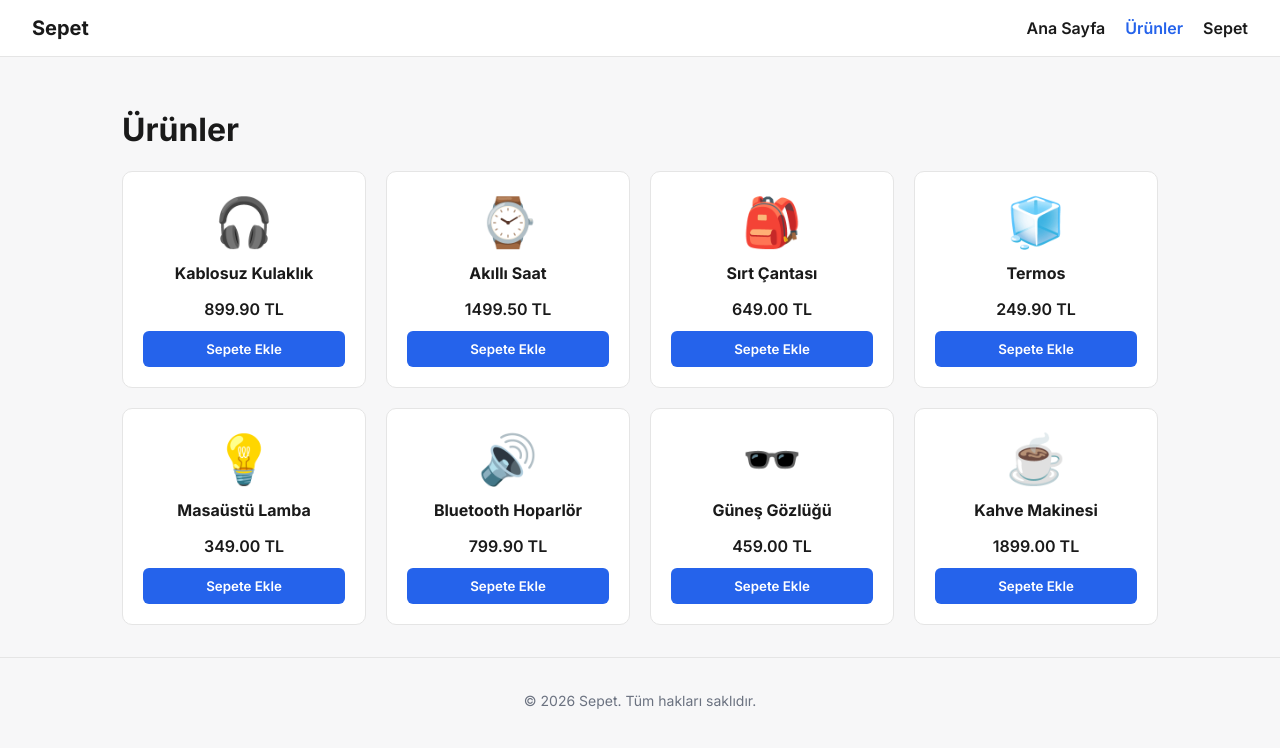
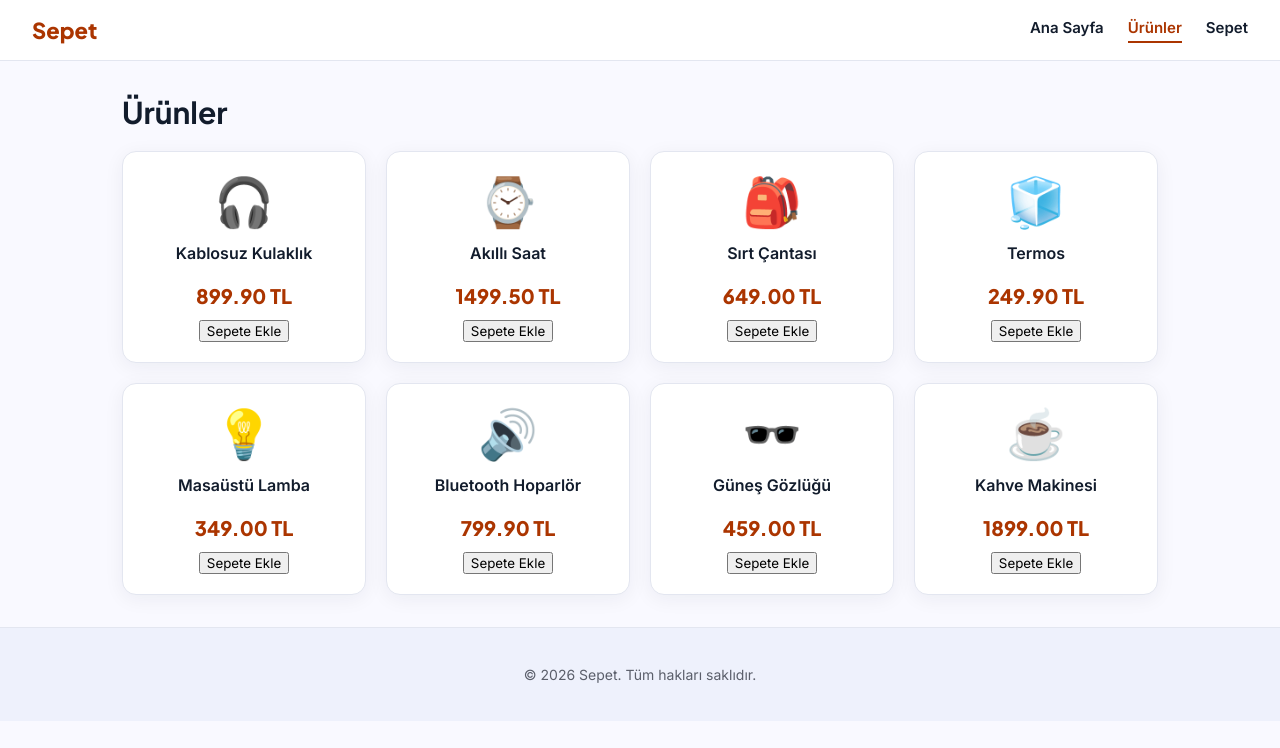
Before and after one commit to ferdikorkut/sepet, a React (Vite) app: page /urunler in a window 1280 px wide. Shown: the top 748 px of the page. Built offline with nearby package versions, Linux system fonts and the light colour scheme.

Commit message:
feat: add redesign color/typography tokens and rewrite global stylesheet

```diff
--- a/package.json
+++ b/package.json
@@ -12,7 +12,8 @@
     "react": "^18.3.1",
     "react-dom": "^18.3.1",
     "react-router-dom": "^6.26.0",
-    "@fontsource/inter": "^5.0.20"
+    "@fontsource/inter": "^5.0.20",
+    "@fontsource/plus-jakarta-sans": "^5.0.20"
   },
   "devDependencies": {
     "@vitejs/plugin-react": "^4.3.1",
--- a/src/index.css
+++ b/src/index.css
@@ -1,6 +1,23 @@
 @import '@fontsource/inter/400.css';
 @import '@fontsource/inter/600.css';
 @import '@fontsource/inter/700.css';
+@import '@fontsource/plus-jakarta-sans/700.css';
+@import '@fontsource/plus-jakarta-sans/800.css';
+
+:root {
+  --color-primary: #ab3500;
+  --color-primary-container: #ff6b35;
+  --color-on-primary: #ffffff;
+  --color-secondary: #6b46c1;
+  --color-on-secondary: #ffffff;
+  --color-background: #f9f9ff;
+  --color-surface: #ffffff;
+  --color-surface-alt: #eef1fc;
+  --color-on-surface: #121c2c;
+  --color-on-surface-variant: #5b5f6b;
+  --color-border: #e3e6f0;
+  --color-error: #ba1a1a;
+}
 
 * {
   box-sizing: border-box;
@@ -9,8 +26,15 @@
 body {
   margin: 0;
   font-family: 'Inter', system-ui, -apple-system, sans-serif;
-  background-color: #f7f7f8;
-  color: #1a1a1a;
+  background-color: var(--color-background);
+  color: var(--color-on-surface);
+}
+
+h1,
+h2,
+h3 {
+  font-family: 'Plus Jakarta Sans', 'Inter', system-ui, sans-serif;
+  margin: 0;
 }
 
 a {
@@ -22,48 +46,46 @@ button {
   cursor: pointer;
 }
 
-.site-header {
-  display: flex;
+/* Buttons */
+
+.btn {
+  display: inline-flex;
   align-items: center;
-  justify-content: space-between;
-  padding: 16px 32px;
-  background: #ffffff;
-  border-bottom: 1px solid #e5e5e5;
+  justify-content: center;
+  gap: 8px;
+  padding: 12px 24px;
+  border-radius: 10px;
+  font-weight: 700;
+  font-size: 15px;
+  text-decoration: none;
+  border: none;
+  transition: transform 0.15s ease, box-shadow 0.15s ease, background-color 0.15s ease;
 }
 
-.site-header .logo {
-  font-weight: 700;
-  font-size: 20px;
+.btn:active {
+  transform: scale(0.97);
 }
 
-.site-header nav {
-  display: flex;
-  gap: 20px;
-  align-items: center;
+.btn-primary {
+  background: var(--color-primary-container);
+  color: var(--color-on-primary);
 }
 
-.site-header nav a {
-  text-decoration: none;
-  font-weight: 600;
-  color: #1a1a1a;
+.btn-primary:hover {
+  box-shadow: 0 8px 20px rgba(255, 107, 53, 0.3);
 }
 
-.site-header nav a.active {
-  color: #2563eb;
+.btn-secondary {
+  background: var(--color-surface);
+  color: var(--color-on-surface);
+  border: 1px solid var(--color-border);
 }
 
-.cart-link {
-  position: relative;
+.btn-secondary:hover {
+  background: var(--color-surface-alt);
 }
 
-.cart-badge {
-  background: #ef4444;
-  color: white;
-  border-radius: 999px;
-  font-size: 12px;
-  padding: 2px 7px;
-  margin-left: 6px;
-}
+/* Layout */
 
 .page-content {
   min-height: 70vh;
@@ -72,13 +94,166 @@ button {
   margin: 0 auto;
 }
 
+/* Header */
+
+.site-header {
+  display: flex;
+  align-items: center;
+  justify-content: space-between;
+  padding: 16px 32px;
+  background: var(--color-surface);
+  border-bottom: 1px solid var(--color-border);
+}
+
+.site-header .logo {
+  font-family: 'Plus Jakarta Sans', sans-serif;
+  font-weight: 800;
+  font-size: 22px;
+  color: var(--color-primary);
+}
+
+.site-header nav {
+  display: flex;
+  gap: 24px;
+  align-items: center;
+}
+
+.site-header nav a {
+  display: inline-flex;
+  align-items: center;
+  gap: 6px;
+  text-decoration: none;
+  font-weight: 600;
+  font-size: 15px;
+  color: var(--color-on-surface);
+  padding-bottom: 4px;
+  border-bottom: 2px solid transparent;
+  transition: color 0.15s ease, border-color 0.15s ease;
+}
+
+.site-header nav a:hover {
+  color: var(--color-primary);
+}
+
+.site-header nav a.active {
+  color: var(--color-primary);
+  border-bottom-color: var(--color-primary);
+}
+
+.cart-icon-wrap {
+  position: relative;
+  display: inline-flex;
+}
+
+.cart-icon {
+  width: 20px;
+  height: 20px;
+}
+
+.cart-badge {
+  position: absolute;
+  top: -6px;
+  right: -8px;
+  background: var(--color-primary-container);
+  color: var(--color-on-primary);
+  border-radius: 999px;
+  font-size: 11px;
+  font-weight: 700;
+  min-width: 16px;
+  height: 16px;
+  display: flex;
+  align-items: center;
+  justify-content: center;
+  padding: 0 4px;
+}
+
+@media (max-width: 640px) {
+  .site-header {
+    padding: 12px 16px;
+    flex-wrap: wrap;
+    gap: 8px;
+  }
+
+  .site-header nav {
+    gap: 14px;
+  }
+}
+
+/* Footer */
+
 .site-footer {
   text-align: center;
-  padding: 20px;
-  color: #6b7280;
+  padding: 24px;
+  color: var(--color-on-surface-variant);
   font-size: 14px;
-  border-top: 1px solid #e5e5e5;
+  background: var(--color-surface-alt);
+  border-top: 1px solid var(--color-border);
 }
+
+/* Hero */
+
+.hero {
+  text-align: center;
+  padding: 56px 0 48px;
+}
+
+.hero-tag {
+  display: inline-block;
+  background: rgba(255, 107, 53, 0.12);
+  color: var(--color-primary);
+  font-size: 13px;
+  font-weight: 700;
+  padding: 6px 16px;
+  border-radius: 999px;
+  margin-bottom: 16px;
+}
+
+.hero h1 {
+  font-size: 40px;
+  font-weight: 800;
+  margin-bottom: 16px;
+  letter-spacing: -0.02em;
+}
+
+.hero p {
+  color: var(--color-on-surface-variant);
+  font-size: 17px;
+  margin-bottom: 28px;
+  max-width: 480px;
+  margin-left: auto;
+  margin-right: auto;
+}
+
+.featured-products {
+  margin-top: 8px;
+}
+
+.featured-products h2 {
+  font-size: 26px;
+  margin-bottom: 8px;
+}
+
+.section-underline {
+  width: 64px;
+  height: 4px;
+  background: var(--color-primary-container);
+  border-radius: 999px;
+  margin-bottom: 28px;
+}
+
+/* Products page */
+
+.products-page h1 {
+  font-size: 30px;
+  margin-bottom: 8px;
+}
+
+.products-page > p {
+  color: var(--color-on-surface-variant);
+  margin-bottom: 8px;
+}
+
+/* Product grid/card */
 
 .product-grid {
   display: grid;
@@ -88,11 +263,19 @@ button {
 }
 
 .product-card {
-  background: #ffffff;
-  border: 1px solid #e5e5e5;
-  border-radius: 10px;
+  position: relative;
+  background: var(--color-surface);
+  border: 1px solid var(--color-border);
+  border-radius: 14px;
   padding: 20px;
   text-align: center;
+  box-shadow: 0 4px 20px rgba(18, 28, 44, 0.06);
+  transition: transform 0.2s ease, box-shadow 0.2s ease;
+}
+
+.product-card:hover {
+  transform: translateY(-2px);
+  box-shadow: 0 10px 28px rgba(18, 28, 44, 0.1);
 }
 
 .product-card .product-image {
@@ -101,64 +284,75 @@ button {
 }
 
 .product-card h3 {
-  margin: 0 0 8px;
+  font-family: 'Inter', sans-serif;
   font-size: 16px;
+  font-weight: 600;
+  margin-bottom: 8px;
 }
 
 .product-price {
-  font-weight: 600;
+  font-family: 'Plus Jakarta Sans', sans-serif;
+  font-weight: 800;
+  font-size: 20px;
+  color: var(--color-primary);
   margin-bottom: 12px;
 }
 
-.product-card button {
+.product-card .btn {
   width: 100%;
   padding: 10px;
-  border: none;
-  border-radius: 6px;
-  background: #2563eb;
-  color: white;
-  font-weight: 600;
 }
 
-.hero {
-  text-align: center;
-  padding: 48px 0;
+.product-badge {
+  position: absolute;
+  top: 12px;
+  right: 12px;
+  font-size: 11px;
+  font-weight: 700;
+  color: #fff;
+  padding: 4px 10px;
+  border-radius: 999px;
+  text-transform: uppercase;
+  letter-spacing: 0.03em;
 }
 
-.hero h1 {
-  font-size: 32px;
-  margin-bottom: 12px;
+.product-badge.badge-new {
+  background: var(--color-primary-container);
 }
 
-.hero p {
-  color: #6b7280;
-  margin-bottom: 24px;
+.product-badge.badge-discount {
+  background: var(--color-secondary);
 }
 
-.cta-button {
-  display: inline-block;
-  background: #2563eb;
-  color: white;
-  padding: 12px 24px;
-  border-radius: 6px;
-  font-weight: 600;
-  text-decoration: none;
-}
+/* Cart page */
 
-.featured-products h2 {
-  margin-bottom: 4px;
+.cart-page h1 {
+  font-size: 30px;
+  margin-bottom: 8px;
 }
 
 .cart-empty {
   text-align: center;
-  padding: 48px 0;
+  padding: 64px 0;
+}
+
+.cart-empty p {
+  color: var(--color-on-surface-variant);
+  margin-bottom: 24px;
+}
+
+.cart-layout {
+  display: grid;
+  grid-template-columns: 1fr 320px;
+  gap: 32px;
+  align-items: start;
+  margin-top: 24px;
 }
 
 .cart-list {
   display: flex;
   flex-direction: column;
   gap: 12px;
-  margin-top: 20px;
 }
 
 .cart-item {
@@ -166,10 +360,10 @@ button {
   grid-template-columns: 60px 1fr auto auto auto;
   align-items: center;
   gap: 16px;
-  background: #ffffff;
-  border: 1px solid #e5e5e5;
-  border-radius: 10px;
-  padding: 12px 16px;
+  background: var(--color-surface);
+  border: 1px solid var(--color-border);
+  border-radius: 14px;
+  padding: 16px;
 }
 
 .cart-item .product-image {
@@ -179,11 +373,15 @@ button {
 
 .cart-item-info h4 {
   margin: 0 0 4px;
+  font-family: 'Inter', sans-serif;
+  font-size: 15px;
+  font-weight: 600;
 }
 
 .cart-item-info p {
   margin: 0;
-  color: #6b7280;
+  color: var(--color-on-surface-variant);
+  font-size: 14px;
 }
 
 .cart-item-quantity {
@@ -195,77 +393,192 @@ button {
 .cart-item-quantity button {
   width: 28px;
   height: 28px;
-  border: 1px solid #d1d5db;
-  border-radius: 6px;
-  background: #f9fafb;
+  border: 1px solid var(--color-border);
+  border-radius: 8px;
+  background: var(--color-surface-alt);
+  font-weight: 700;
 }
 
 .cart-item-total {
-  font-weight: 600;
+  font-family: 'Plus Jakarta Sans', sans-serif;
+  font-weight: 700;
+  color: var(--color-on-surface);
 }
 
 .remove-button {
   border: none;
   background: none;
-  color: #ef4444;
+  color: var(--color-error);
   font-weight: 600;
+  font-size: 14px;
 }
 
 .cart-summary {
-  margin-top: 24px;
-  padding-top: 16px;
-  border-top: 1px solid #e5e5e5;
-  display: flex;
-  align-items: center;
-  justify-content: space-between;
-  flex-wrap: wrap;
-  gap: 16px;
+  background: var(--color-surface-alt);
+  border-radius: 14px;
+  padding: 24px;
+  position: sticky;
+  top: 24px;
 }
 
-.cart-total {
+.cart-summary h2 {
   font-size: 20px;
-  font-weight: 700;
+  margin-bottom: 16px;
+}
+
+.cart-summary-row {
+  display: flex;
+  justify-content: space-between;
+  font-size: 15px;
+  padding: 8px 0;
+  color: var(--color-on-surface-variant);
+}
+
+.cart-summary-total {
+  display: flex;
+  justify-content: space-between;
+  align-items: baseline;
+  border-top: 1px solid var(--color-border);
+  margin-top: 8px;
+  padding-top: 16px;
+  margin-bottom: 20px;
+}
+
+.cart-summary-total span:first-child {
+  font-weight: 600;
+  color: var(--color-on-surface);
+}
+
+.cart-summary-total span:last-child {
+  font-family: 'Plus Jakarta Sans', sans-serif;
+  font-weight: 800;
+  font-size: 22px;
+  color: var(--color-primary);
 }
 
 .cart-actions {
   display: flex;
-  gap: 12px;
-  align-items: center;
+  flex-direction: column;
+  gap: 10px;
 }
 
-.cart-actions button {
-  padding: 10px 16px;
-  border-radius: 6px;
-  border: 1px solid #d1d5db;
-  background: white;
-  font-weight: 600;
+.cart-actions .btn {
+  width: 100%;
 }
 
-.cart-actions button.primary {
-  background: #2563eb;
-  color: white;
-  border: none;
+@media (max-width: 768px) {
+  .cart-layout {
+    grid-template-columns: 1fr;
+  }
+
+  .cart-item {
+    display: flex;
+    flex-wrap: wrap;
+    align-items: center;
+  }
+
+  .cart-item .product-image {
+    flex: 0 0 48px;
+  }
+
+  .cart-item-info {
+    flex: 1 1 160px;
+  }
+
+  .cart-item-quantity,
+  .cart-item-total,
+  .remove-button {
+    flex: 0 0 auto;
+  }
 }
+
+/* Order complete page */
 
 .order-complete-page {
   text-align: center;
-  padding: 48px 0;
+  padding: 56px 0;
+}
+
+.order-complete-icon {
+  width: 96px;
+  height: 96px;
+  border-radius: 999px;
+  background: rgba(255, 107, 53, 0.12);
+  color: var(--color-primary-container);
+  display: flex;
+  align-items: center;
+  justify-content: center;
+  margin: 0 auto 24px;
+}
+
+.order-complete-icon svg {
+  width: 48px;
+  height: 48px;
+}
+
+.order-complete-page h1 {
+  font-size: 32px;
+  margin-bottom: 12px;
+}
+
+.order-complete-page p {
+  color: var(--color-on-surface-variant);
+  margin-bottom: 24px;
+}
+
+.order-number-box {
+  display: inline-block;
+  background: var(--color-surface-alt);
+  border-radius: 14px;
+  padding: 16px 28px;
+  margin-bottom: 28px;
+}
+
+.order-number-label {
+  font-size: 12px;
+  text-transform: uppercase;
+  letter-spacing: 0.05em;
+  color: var(--color-on-surface-variant);
+  margin-bottom: 4px;
+}
+
+.order-number-value {
+  font-family: 'Plus Jakarta Sans', sans-serif;
+  font-weight: 800;
+  font-size: 20px;
+  color: var(--color-on-surface);
 }
 
 .order-complete-actions {
-  margin-top: 20px;
   display: flex;
-  gap: 20px;
+  gap: 16px;
   justify-content: center;
   align-items: center;
+  flex-wrap: wrap;
 }
+
+/* 404 page */
 
 .not-found-page {
   text-align: center;
-  padding: 64px 0;
+  padding: 72px 0;
+}
+
+.not-found-icon {
+  width: 64px;
+  height: 64px;
+  color: var(--color-primary-container);
+  margin: 0 auto 16px;
 }
 
 .not-found-page h1 {
   font-size: 64px;
+  font-weight: 800;
+  color: var(--color-primary);
   margin-bottom: 8px;
 }
+
+.not-found-page p {
+  color: var(--color-on-surface-variant);
+  margin-bottom: 24px;
+}
```
Also changed, not shown: 1 other file (tests, documents, lock files or other folders).
